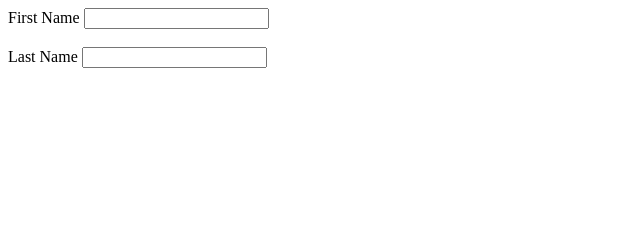
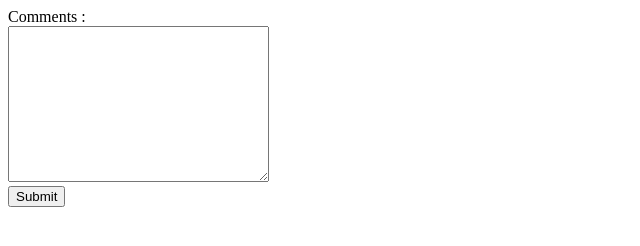
Before and after one commit to DulanjaliSenarathna/HTML-Tutorial-for-beginners, a plain HTML site: page index.html in a window 1280 px wide. Shown: the whole page, without its empty margins (0-640 px from the left). Drawn offline with Linux system fonts and the light colour scheme.

Commit message:
Multi-line text box

```diff
--- a/index.html
+++ b/index.html
@@ -8,13 +8,9 @@
 
 
    <form action="" method="">
-
-     <label for="firstname">First Name</label>
-
-      <input type="text" name="" id="firstname" > <br><br>
-
-      <label for="lastname">Last Name</label>
-      <input type="text" name="" id="lastname">
+     Comments : <br>
+     <textarea name="" id="" cols="30" rows="10"></textarea> <br>
+      <input type="submit" value="Submit">
 
    </form>
 
```
